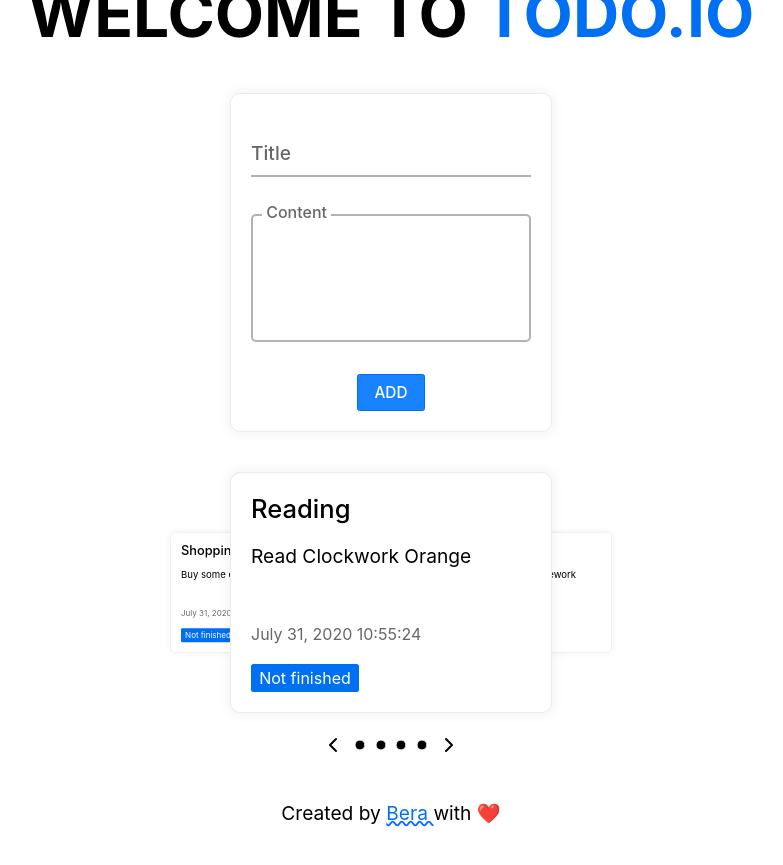
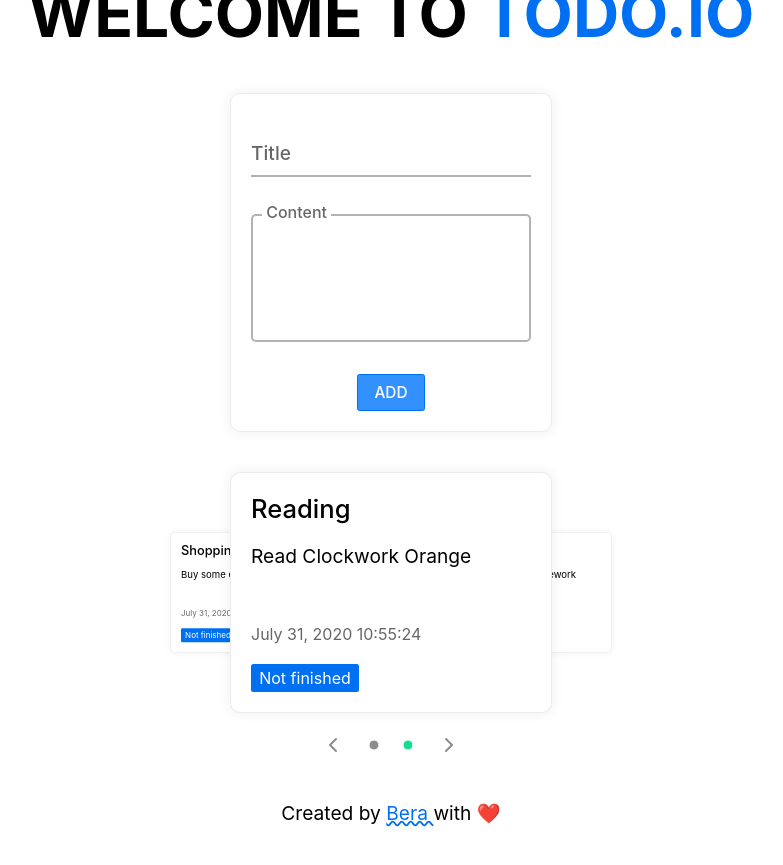
Before and after one commit to berakoc/todo-app, a React (Create React App) app in the folder client/: page / in a window 1280 px wide. Shown: the whole page, without its empty margins (249-1032 px from the left). Built offline with nearby package versions, Linux system fonts and the light colour scheme.

Commit message:
📦 NEW-FEAT: Created the binding between slider and cards
🧁 DESIGN: Changed the styling of SlideBar

```diff
--- a/client/src/components/native/CardList.tsx
+++ b/client/src/components/native/CardList.tsx
@@ -13,7 +13,6 @@ interface CardListState {
 }
 
 export default class CardList extends Component<CardListProps, CardListState>{
-    private isDataLoaded: boolean
 
     constructor(props: CardListProps) {
         super(props)
@@ -21,8 +20,8 @@ export default class CardList extends Component<CardListProps, CardListState>{
             index: 1,
             cards: []
         }
-        this.isDataLoaded = false
         this.generateCardSet = this.generateCardSet.bind(this)
+        this.updateIndexAndCardSet = this.updateIndexAndCardSet.bind(this)
     }
 
     componentDidMount() {
@@ -72,8 +71,8 @@ export default class CardList extends Component<CardListProps, CardListState>{
         }
         return <React.Fragment>
             {leftElement}
+            {middleElement}
             {rightElement}
-            {middleElement}
         </React.Fragment>
     }
 
@@ -81,7 +80,7 @@ export default class CardList extends Component<CardListProps, CardListState>{
         return (
             <div className="cardList animated">
                 {this.generateCardSet()}
-                <SlideBar limit={4} />
+                <SlideBar sendIndexProxy={this.updateIndexAndCardSet} currentIndex={this.state.index} numberOfCards={this.state.cards.length} />
             </div>
         )
     }
--- a/client/src/components/native/SlideBar.css
+++ b/client/src/components/native/SlideBar.css
@@ -8,11 +8,12 @@
 
 .slideBar svg {
     transition: var(--animated);
+    color: var(--color-gray-dimmed);
 }
 
 .slideBar svg:hover {
     cursor: pointer;
-    color: var(--color-primary);
+    color: var(--color-success-dimmed);
 }
 
 .slideBar span {
@@ -21,7 +22,20 @@
     align-items: center;
 }
 
+.slideBar .dot > svg {
+    color: white;
+    fill: var(--color-gray-dimmed);
+}
+
 .slideBar .dot > svg:hover {
     cursor: pointer;
-    fill: var(--color-primary);
+    fill: var(--color-gray);
 }
+
+.slideBar .active > svg {
+    fill: var(--color-success);
+}
+
+.slideBar .active > svg:hover {
+    fill: var(--color-success);
+}
--- a/client/src/components/native/SlideBar.tsx
+++ b/client/src/components/native/SlideBar.tsx
@@ -1,15 +1,18 @@
 import React, { Component } from 'react'
 import './SlideBar.css'
 import * as Feather from 'react-feather'
-import { EmptyState } from '../../libs/Interfaces'
 
 interface SlideBarProps {
-    limit: number
+    sendIndexProxy(index: number): void
+    numberOfCards: number
+    currentIndex: number
 }
 
 interface SlideBarState {
     multiplier: number
 }
+
+const SLIDE_BAR_DOT_LIMIT = 2
 
 export default class SlideBar extends Component<SlideBarProps, SlideBarState> {
     constructor(props: SlideBarProps) {
@@ -19,16 +22,29 @@ export default class SlideBar extends Component<SlideBarProps, SlideBarState> {
         }
     }
 
+    computeMaximumMultiplier() {
+        return Math.floor(this.props.numberOfCards / SLIDE_BAR_DOT_LIMIT)
+    }
+
+    updateMultiplier(accumulator: number) {
+        if (this.state.multiplier === 0 && accumulator === -1) return
+        if (this.state.multiplier === this.computeMaximumMultiplier() && accumulator === 1) return
+        this.setState({
+            multiplier: this.state.multiplier + accumulator
+        })
+    }
+
     render() {
         const cardIndexDots: JSX.Element[] = []
-        for (let i = 0; i < this.props.limit; ++i) {
-            cardIndexDots.push(<span className="dot" key={i + this.props.limit * this.state.multiplier}><Feather.Circle size="12px" fill="black" color="white" /></span>)
+        const numberOfLowerDots = this.state.multiplier * SLIDE_BAR_DOT_LIMIT
+        for (let i = numberOfLowerDots; i < numberOfLowerDots + Math.min(SLIDE_BAR_DOT_LIMIT, this.props.numberOfCards - numberOfLowerDots); ++i) {
+            cardIndexDots.push(<span onClick={() => this.props.sendIndexProxy(i)} className={`dot ${this.props.currentIndex === i ? 'active': ''}`} key={i}><Feather.Circle size="12px" /></span>)
         }
         return (
             <div className="slideBar">
-                <span><Feather.ChevronLeft size="24px" /></span>
+                <span onClick={() => this.updateMultiplier(-1)}><Feather.ChevronLeft size="24px" /></span>
                 {cardIndexDots}
-                <span><Feather.ChevronRight size="24px" /></span>
+                <span onClick={() => this.updateMultiplier(1)}><Feather.ChevronRight size="24px" /></span>
             </div>
         )
     }
--- a/client/src/index.css
+++ b/client/src/index.css
@@ -1,12 +1,15 @@
 :root {
   --color-primary: #0070F3;
   --color-success: #16db93;
-  --color-primary-light: rgba(0, 118, 255, 0.9);
+  --color-primary-light: rgba(0, 118, 255, 0.8);
+  --color-success-light: rgba(22, 219, 147, 0.8);
   --border-radius: 10px;
   --card-padding: 20px;
   --border-color: rgba(0, 0, 0, 0.08);
   --color-gray: rgba(0, 0, 0, 0.6);
+  --color-gray-dimmed: rgba(0, 0, 0, 0.45);
   --color-gray-light: rgba(0, 0, 0, 0.3);
+  --color-violet: #8338ec;
   --card-width: 280px;
   --font-size: 1.2rem;
   --box-shadow: 0 0 12px 2px rgba(0, 0, 0, 0.05);
```
